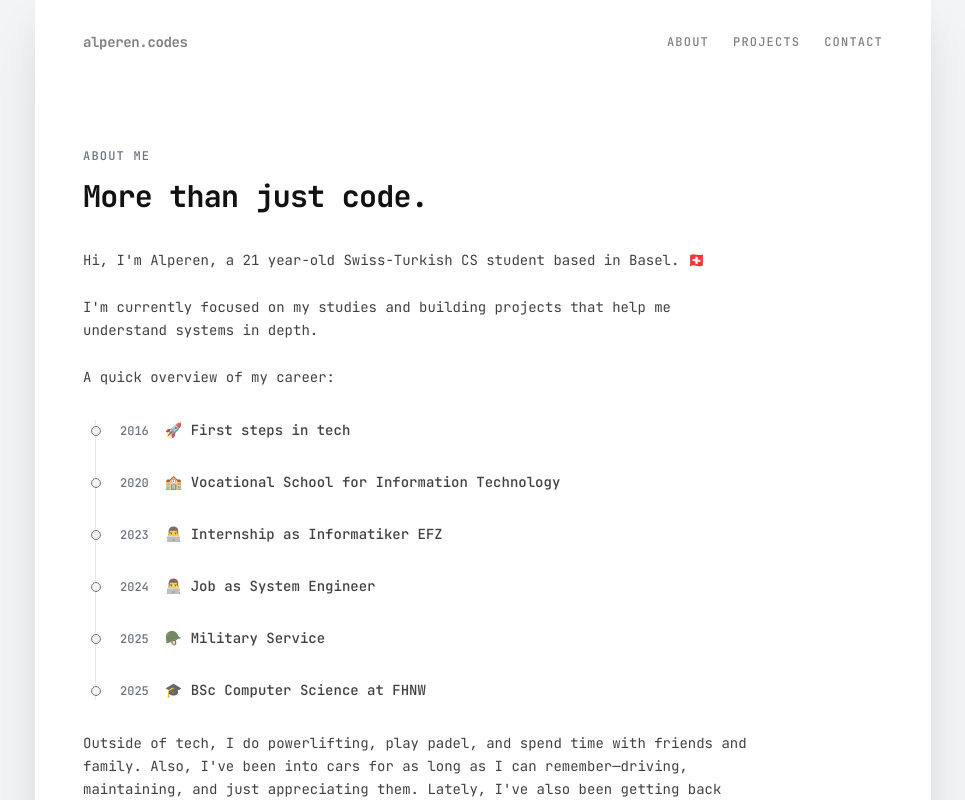
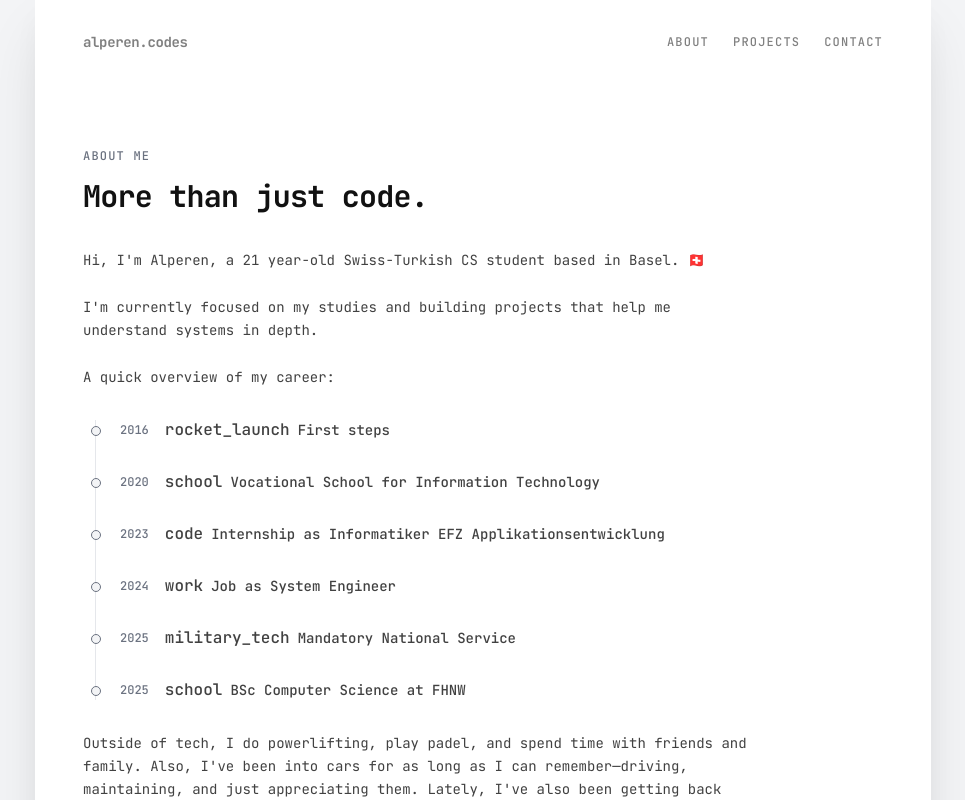
Before and after one commit to alperencodes/alperencodes.github.io, a Next.js app: page /about in a window 1280 px wide. Shown: the top 800 px of the page, without its empty margins (157-1122 px from the left). Built offline with nearby package versions, Linux system fonts and the light colour scheme.

Commit message:
feat: enhance timeline items with icons and improve titles and descriptions

```diff
--- a/src/components/ui/Timeline.tsx
+++ b/src/components/ui/Timeline.tsx
@@ -6,38 +6,45 @@ interface TimelineItem {
     year: string;
     title: string;
     description: string;
+    icon: string;
 }
 
 const timelineData: TimelineItem[] = [
     {
         year: "2016",
-        title: "🚀 First steps in tech",
+        title: "First steps",
         description: "Wrote my first aim assist (cheat software) for Counter-Strike: Global Offensive and discovered my passion for how computers work",
+        icon: "rocket_launch"
     },
     {
         year: "2020",
-        title: "🏫 Vocational School for Information Technology",
-        description: "Passed the entrance test into the \"Informatikmittelschule Basel-Stadt\" (High School focusing on IT in Basel-City) after which I started actually learning stuff"
+        title: "Vocational School for Information Technology",
+        description: "Passed the entrance test into the \"Informatikmittelschule Basel-Stadt\" (Vocational School focusing on IT in Basel) after which I started actually learning stuff",
+        icon: "school"
     },
     {
         year: "2023",
-        title: "👨‍💻 Internship as Informatiker EFZ",
-        description: "Started a 1-year internship in Software Development, gaining hands-on experience in the industry & in order to graduate high school."
+        title: "Internship as Informatiker EFZ Applikationsentwicklung",
+        description: "Started a 1-year internship in Basel, gaining hands-on experience in the industry & in order to graduate high school.",
+        icon: "code"
     },
     {
         year: "2024",
-        title: "👨‍💻 Job as System Engineer",
+        title: "Job as System Engineer",
         description: "Temporarily worked as a System Engineer at the same company as my internship before my Military Service.",
+        icon: "work"
     },
     {
         year: "2025",
-        title: "🪖 Military Service",
-        description: "Completed mandatory military service in the Swiss Armed Forces."
+        title: "Mandatory National Service",
+        description: "Fulfilled federal service obligations (Military/Civil Protection).",
+        icon: "military_tech"
     },
     {
         year: "2025",
-        title: "🎓 BSc Computer Science at FHNW",
-        description: "Began my Bachelors in Computer Science, focusing on software engineering and distributed systems."
+        title: "BSc Computer Science at FHNW",
+        description: "Began my Bachelors in Computer Science, focusing on software engineering and distributed systems.",
+        icon: "school"
     }
 ];
 
@@ -63,17 +70,20 @@ export default function Timeline() {
                     />
 
                     {/* COntent */}
-                    <div className="flex flex-col sm:flex-row sm:items-baseline gap-1 sm:gap-4">
-                        <span className={`text-xs font-mono font-medium transition-colors duration-300 ${
+                    <div className="flex flex-col sm:flex-row sm:items-start gap-1 sm:gap-4">
+                        <span className={`mt-0.5 text-xs font-mono font-medium transition-colors duration-300 ${
                             activeIndex === index ? "text-ink" : "text-muted"
                         }`}>
                             {item.year}
                         </span>
 
                         <div className="flex-1">
-                            <h3 className={`text-sm font-medium transition-colors duration-300 ${
+                            <h3 className={`flex items-center gap-2 text-sm font-medium transition-colors duration-300 ${
                                 activeIndex === index ? "text-ink" : "text-ink/80"
                             }`}>
+                                <span className="material-icons-outlined text-base leading-none">
+                                    {item.icon}
+                                </span>
                                 {item.title}
                             </h3>
 
```
